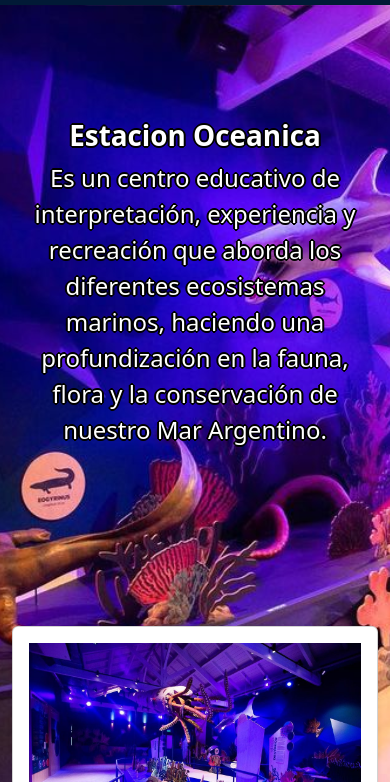
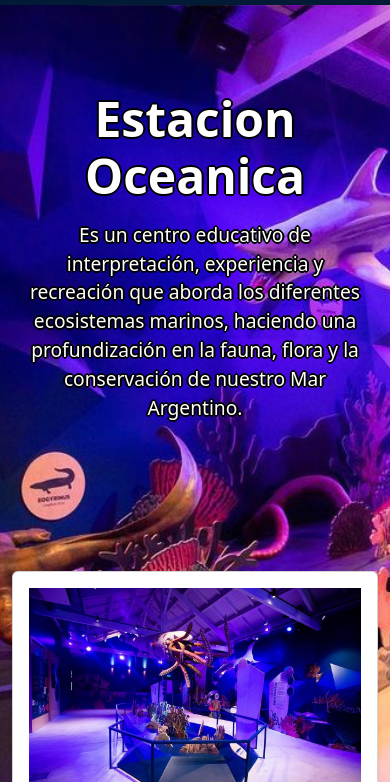
Before and after one commit to PedroBenites9/estacionOceanica-pedroBenites, a website: page index.html in a window 390 px wide. Shown: the part 62-844 px from the top of the page. Drawn offline with nearby package versions, Linux system fonts and the light colour scheme.

Commit message:
correcion en el tamaño de las fuentes, en sass

```diff
--- a/scss/pages/_index.scss
+++ b/scss/pages/_index.scss
@@ -21,25 +21,25 @@ $breakpoints:(
 /* index */
 .section{
     &__content{
-        margin: 18% 0;
+        margin: 10% 0;
     }
 }
 .p{
     &__text-i{
-        font-size: x-large;
-
+        font-size: larger;
         @include media-up(sm){
-            font-size: larger;
+            font-size: x-large;
+        }
+        @include media-up(md){
+            font-size: x-large;
         }
     }
 }
 
 .h1{
     &__text-i{
-        @include media-up(sm){
-            font-size: 3rem;
-            margin-bottom: 1rem;
-        }
+        font-size: 3rem;
+        margin-bottom: 1rem;
         @include media-up(md){
             font-size: 3.5rem;
         }
@@ -75,22 +75,3 @@ $breakpoints:(
     background-position: center;
 
 }
-
-
-//mobile
-@media screen and (max-width:767px){
-    .p{
-        &__text-i{
-
-        }
-    }
-
-
-
-}
-
-//tablet
-@media screen and (min-width:767px) and (max-width:1023px){
-
-
-}
```
Also changed, not shown: css/stlye.css.
